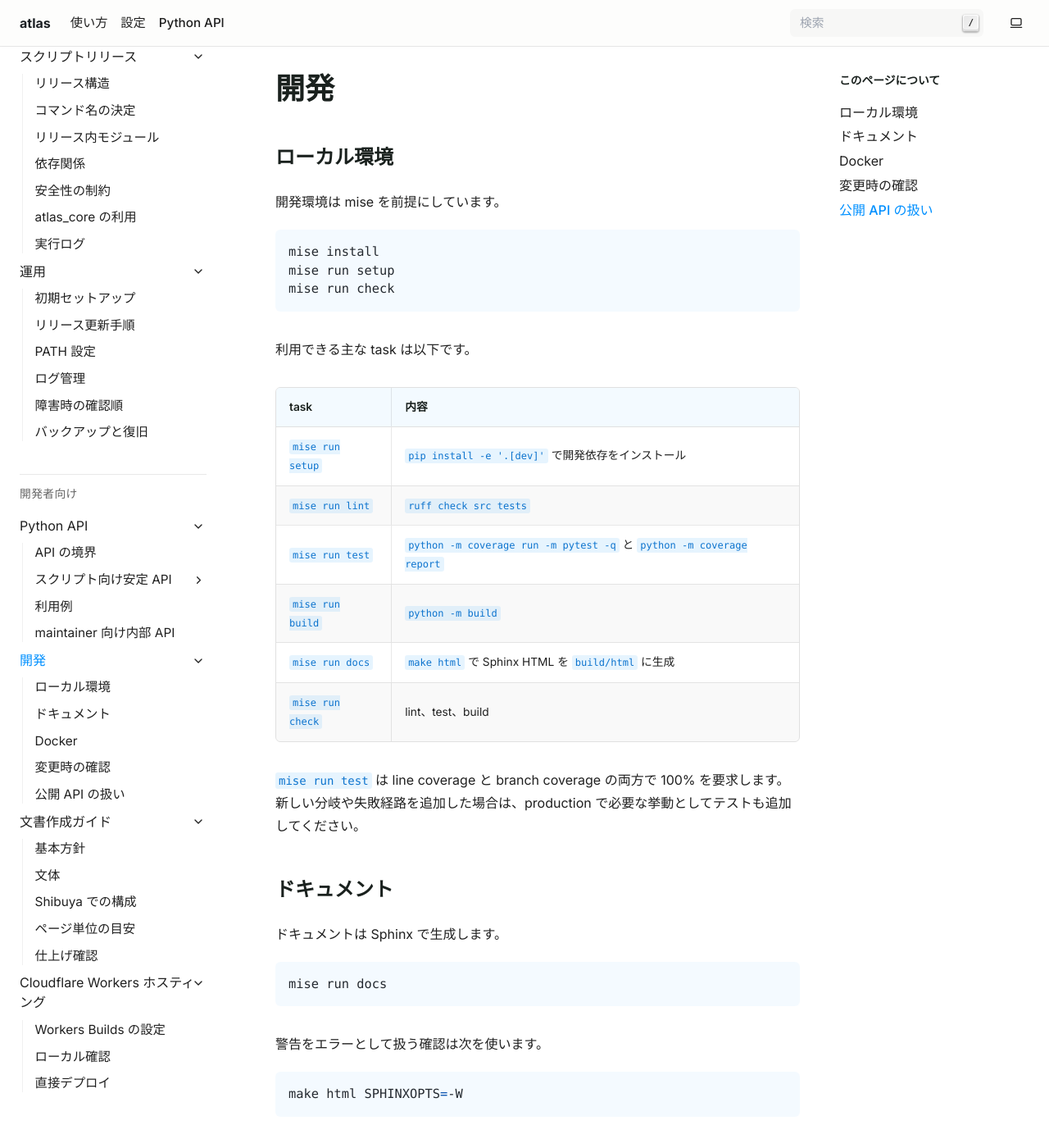
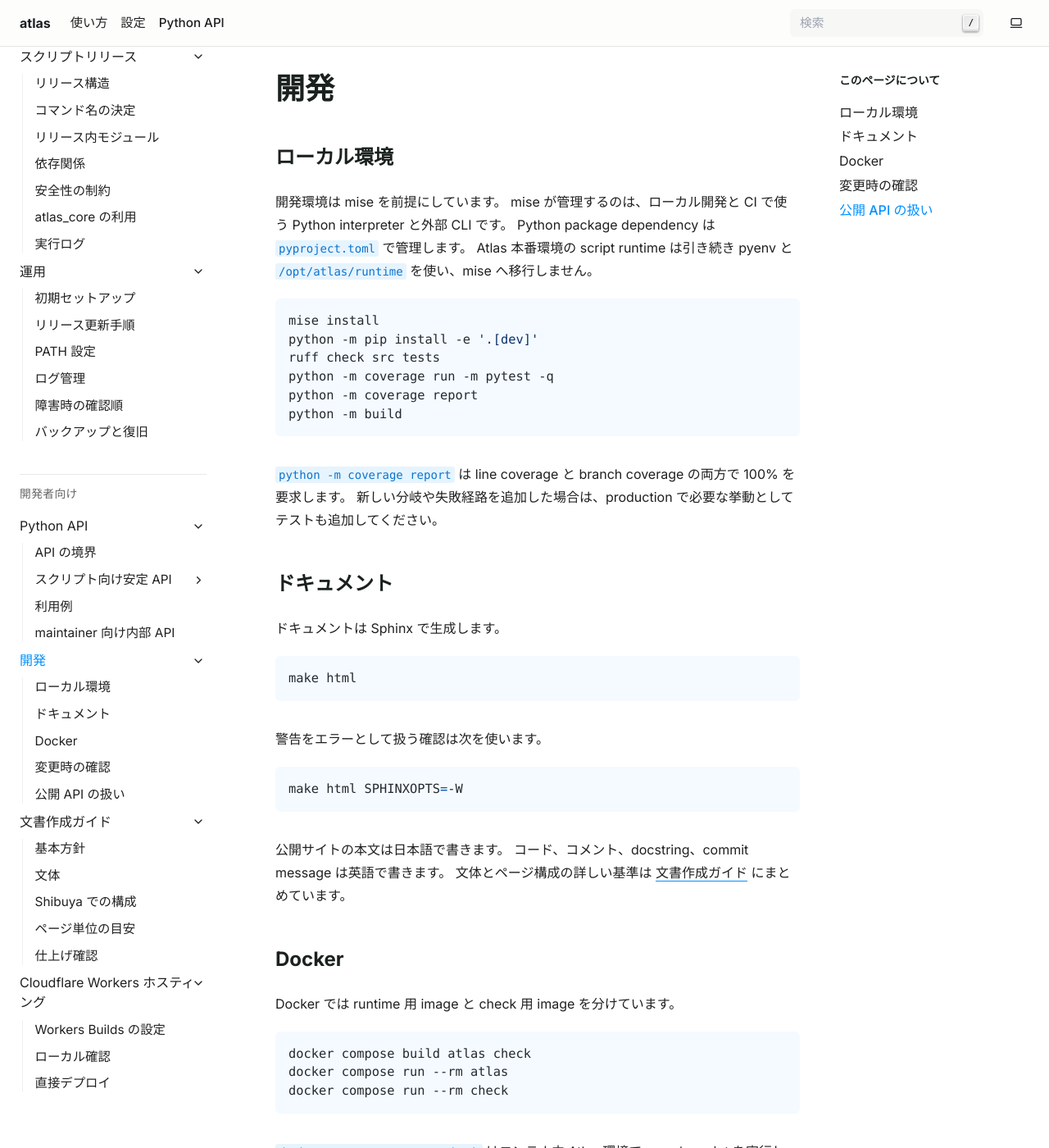
Before and after one commit to alflag-org/atlas, a Sphinx documentation site: the page built from docs/development.rst, in a window 1280 px wide and 1400 px high. Shown: the whole window at 82% size. Built offline with Sphinx 7.4.7, drawn with Linux system fonts in a browser that asks for light colours; some of the changed text lies outside the part shown.

Commit message:
docs: document the mise development environment

```diff
--- a/docs/development.rst
+++ b/docs/development.rst
@@ -5,34 +5,20 @@
 ------------
 
 開発環境は mise を前提にしています。
+mise が管理するのは、ローカル開発と CI で使う Python interpreter と外部 CLI です。
+Python package dependency は ``pyproject.toml`` で管理します。
+Atlas 本番環境の script runtime は引き続き pyenv と ``/opt/atlas/runtime`` を使い、mise へ移行しません。
 
 .. code-block:: bash
 
    mise install
-   mise run setup
-   mise run check
+   python -m pip install -e '.[dev]'
+   ruff check src tests
+   python -m coverage run -m pytest -q
+   python -m coverage report
+   python -m build
 
-利用できる主な task は以下です。
-
-.. list-table::
-   :header-rows: 1
-
-   * - task
-     - 内容
-   * - ``mise run setup``
-     - ``pip install -e '.[dev]'`` で開発依存をインストール
-   * - ``mise run lint``
-     - ``ruff check src tests``
-   * - ``mise run test``
-     - ``python -m coverage run -m pytest -q`` と ``python -m coverage report``
-   * - ``mise run build``
-     - ``python -m build``
-   * - ``mise run docs``
-     - ``make html`` で Sphinx HTML を ``build/html`` に生成
-   * - ``mise run check``
-     - lint、test、build
-
-``mise run test`` は line coverage と branch coverage の両方で 100% を要求します。
+``python -m coverage report`` は line coverage と branch coverage の両方で 100% を要求します。
 新しい分岐や失敗経路を追加した場合は、production で必要な挙動としてテストも追加してください。
 
 ドキュメント
@@ -42,7 +28,7 @@
 
 .. code-block:: bash
 
-   mise run docs
+   make html
 
 警告をエラーとして扱う確認は次を使います。
 
@@ -72,9 +58,9 @@ Docker では runtime 用 image と check 用 image を分けています。
 
 変更の種類に応じて、狭い確認から広い確認へ進めます。
 
-* CLI や runtime の挙動変更: 関連する pytest を先に実行し、最後に ``mise run check``
+* CLI や runtime の挙動変更: 関連する pytest を先に実行し、最後に上記の Ruff、coverage、package build
 * docs 変更: ``make html SPHINXOPTS=-W``
-* packaging 変更: ``python -m build`` または ``mise run check``
+* packaging 変更: ``python -m build``
 * script release 形式の変更: ``examples/basic-scripts-release`` と ``examples/companion-scripts-release`` を使った smoke test
 
 公開 API の扱い
--- a/docs/hosting.rst
+++ b/docs/hosting.rst
@@ -49,7 +49,7 @@ Workers の ``wrangler deploy`` へ移行し、Pages の ``build output director
 
 .. code-block:: bash
 
-   mise run docs
+   make html
 
 Worker としての配信確認も必要なら、ローカルで次を実行します。
 
```
Also changed, not shown: README.md (+11 -11 lines).
